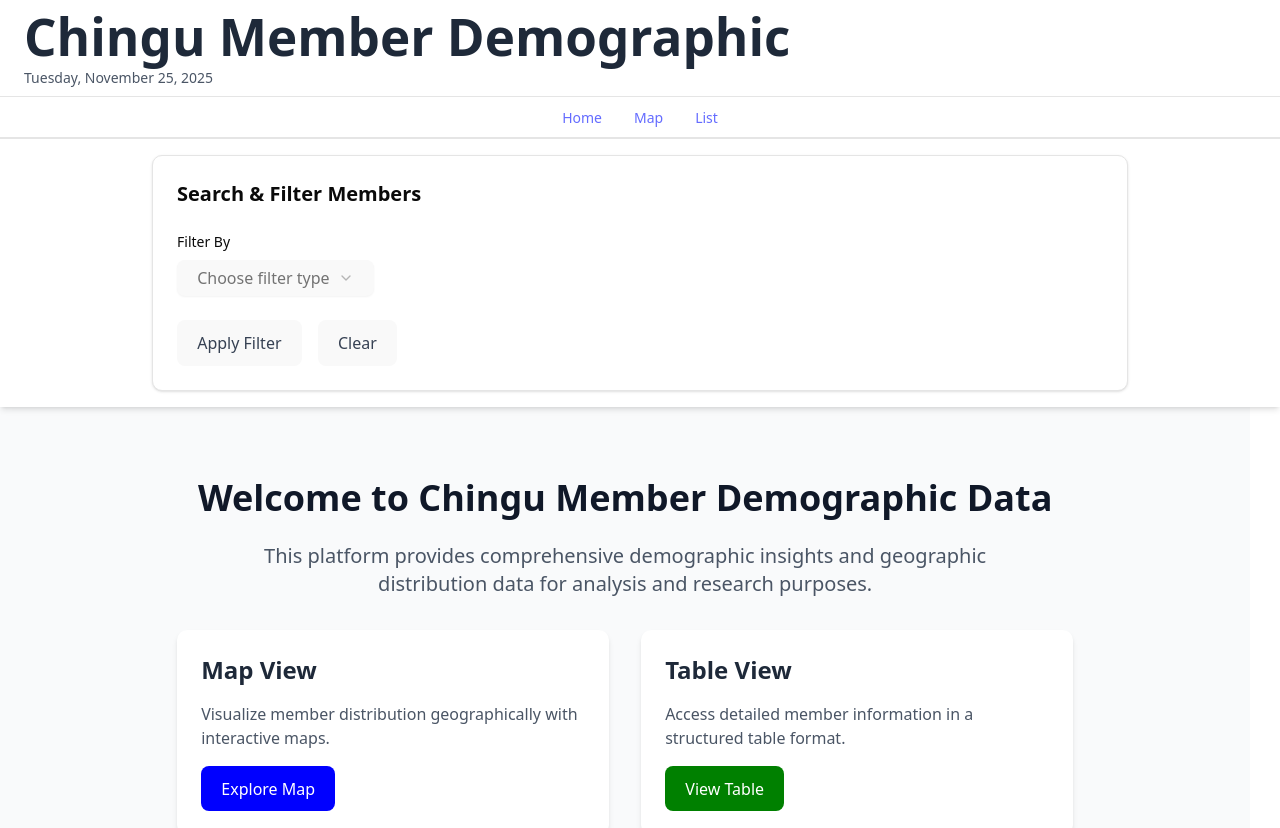
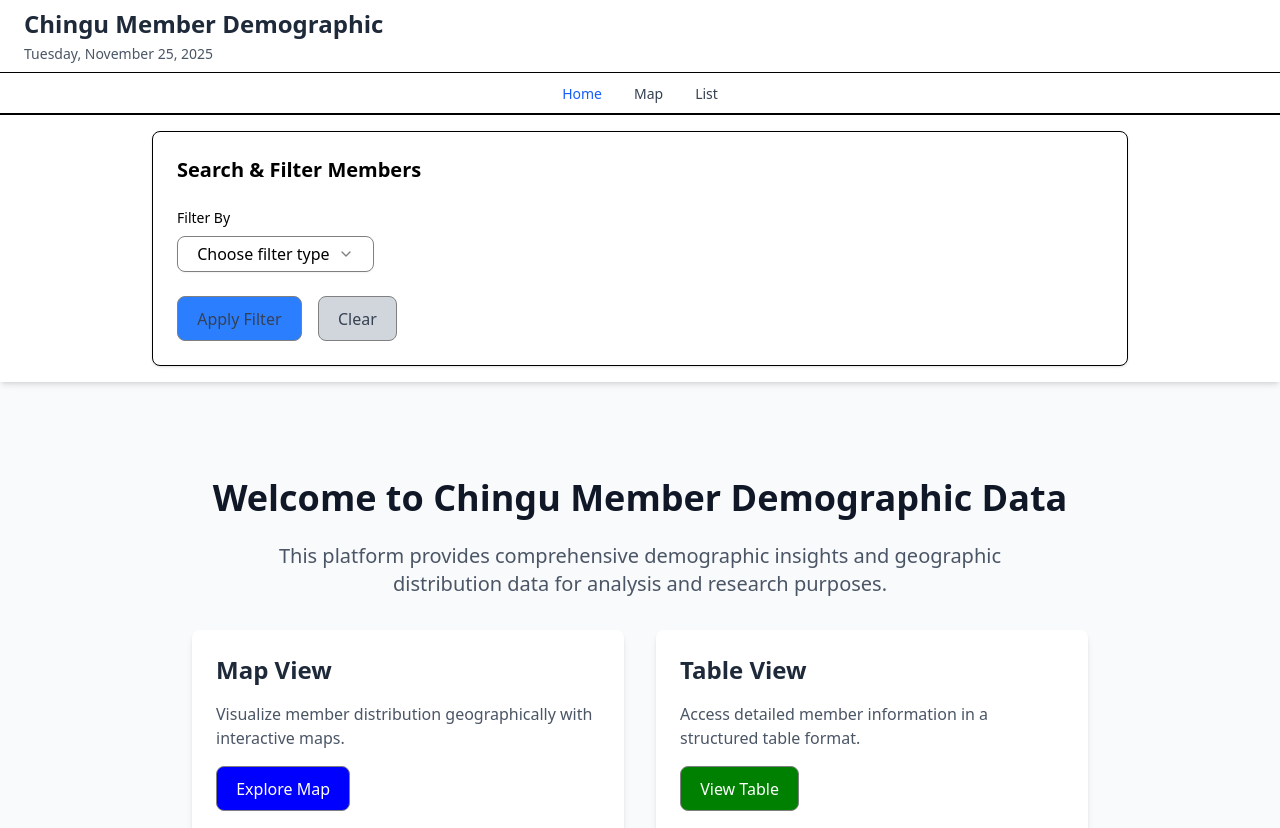
Before and after one commit to chingu-voyages/V58-tier3-team-38, a React (Vite) app in the folder vite-project/: page / in a window 1280 px wide. Shown: the top 828 px of the page. Built offline with nearby package versions, Linux system fonts and the light colour scheme.

Commit message:
change index.css

```diff
--- a/vite-project/src/index.css
+++ b/vite-project/src/index.css
@@ -2,270 +2,17 @@
 @import "tailwindcss";
 
 
-
-@custom-variant dark (&:is(.dark *));
-
-@custom-variant dark (&:is(.dark *));
-
 :root {
   font-family: system-ui, Avenir, Helvetica, Arial, sans-serif;
-  line-height: 1.5;
-  font-weight: 400;
-
-  color-scheme: light dark;
-  color: rgba(255, 255, 255, 0.87);
-  background-color: #242424;
-
-  font-synthesis: none;
-  text-rendering: optimizeLegibility;
-  -webkit-font-smoothing: antialiased;
-  -moz-osx-font-smoothing: grayscale;
-  --radius: 0.625rem;
-  --background: oklch(1 0 0);
-  --foreground: oklch(0.145 0 0);
-  --card: oklch(1 0 0);
-  --card-foreground: oklch(0.145 0 0);
-  --popover: oklch(1 0 0);
-  --popover-foreground: oklch(0.145 0 0);
-  --primary: oklch(0.205 0 0);
-  --primary-foreground: oklch(0.985 0 0);
-  --secondary: oklch(0.97 0 0);
-  --secondary-foreground: oklch(0.205 0 0);
-  --muted: oklch(0.97 0 0);
-  --muted-foreground: oklch(0.556 0 0);
-  --accent: oklch(0.97 0 0);
-  --accent-foreground: oklch(0.205 0 0);
-  --destructive: oklch(0.577 0.245 27.325);
-  --border: oklch(0.922 0 0);
-  --input: oklch(0.922 0 0);
-  --ring: oklch(0.708 0 0);
-  --chart-1: oklch(0.646 0.222 41.116);
-  --chart-2: oklch(0.6 0.118 184.704);
-  --chart-3: oklch(0.398 0.07 227.392);
-  --chart-4: oklch(0.828 0.189 84.429);
-  --chart-5: oklch(0.769 0.188 70.08);
-  --sidebar: oklch(0.985 0 0);
-  --sidebar-foreground: oklch(0.145 0 0);
-  --sidebar-primary: oklch(0.205 0 0);
-  --sidebar-primary-foreground: oklch(0.985 0 0);
-  --sidebar-accent: oklch(0.97 0 0);
-  --sidebar-accent-foreground: oklch(0.205 0 0);
-  --sidebar-border: oklch(0.922 0 0);
-  --sidebar-ring: oklch(0.708 0 0);
-}
-
-a {
-  font-weight: 500;
-  color: #646cff;
-  text-decoration: inherit;
-}
-a:hover {
-  color: #535bf2;
-}
-
-body {
-  margin: 0;
-  display: flex;
-  place-items: center;
-  min-width: 320px;
-  min-height: 100vh;
-}
-
-h1 {
-  font-size: 3.2em;
-  line-height: 1.1;
 }
 
 button {
   border-radius: 8px;
-  border: 1px solid transparent;
+  border: 1px solid gray;
   padding: 0.6em 1.2em;
   font-size: 1em;
   font-weight: 500;
   font-family: inherit;
-  background-color: #1a1a1a;
   cursor: pointer;
   transition: border-color 0.25s;
 }
-button:hover {
-  border-color: #646cff;
-}
-button:focus,
-button:focus-visible {
-  outline: 4px auto -webkit-focus-ring-color;
-}
-
-@media (prefers-color-scheme: light) {
-  :root {
-    color: #213547;
-    background-color: #ffffff;
-  }
-  a:hover {
-    color: #747bff;
-  }
-  button {
-    background-color: #f9f9f9;
-  }
-}
-
-@theme inline {
-  --radius-sm: calc(var(--radius) - 4px);
-  --radius-md: calc(var(--radius) - 2px);
-  --radius-lg: var(--radius);
-  --radius-xl: calc(var(--radius) + 4px);
-  --color-background: var(--background);
-  --color-foreground: var(--foreground);
-  --color-card: var(--card);
-  --color-card-foreground: var(--card-foreground);
-  --color-popover: var(--popover);
-  --color-popover-foreground: var(--popover-foreground);
-  --color-primary: var(--primary);
-  --color-primary-foreground: var(--primary-foreground);
-  --color-secondary: var(--secondary);
-  --color-secondary-foreground: var(--secondary-foreground);
-  --color-muted: var(--muted);
-  --color-muted-foreground: var(--muted-foreground);
-  --color-accent: var(--accent);
-  --color-accent-foreground: var(--accent-foreground);
-  --color-destructive: var(--destructive);
-  --color-border: var(--border);
-  --color-input: var(--input);
-  --color-ring: var(--ring);
-  --color-chart-1: var(--chart-1);
-  --color-chart-2: var(--chart-2);
-  --color-chart-3: var(--chart-3);
-  --color-chart-4: var(--chart-4);
-  --color-chart-5: var(--chart-5);
-  --color-sidebar: var(--sidebar);
-  --color-sidebar-foreground: var(--sidebar-foreground);
-  --color-sidebar-primary: var(--sidebar-primary);
-  --color-sidebar-primary-foreground: var(--sidebar-primary-foreground);
-  --color-sidebar-accent: var(--sidebar-accent);
-  --color-sidebar-accent-foreground: var(--sidebar-accent-foreground);
-  --color-sidebar-border: var(--sidebar-border);
-  --color-sidebar-ring: var(--sidebar-ring);
-}
-
-.dark {
-  --background: oklch(0.145 0 0);
-  --foreground: oklch(0.985 0 0);
-  --card: oklch(0.205 0 0);
-  --card-foreground: oklch(0.985 0 0);
-  --popover: oklch(0.205 0 0);
-  --popover-foreground: oklch(0.985 0 0);
-  --primary: oklch(0.922 0 0);
-  --primary-foreground: oklch(0.205 0 0);
-  --secondary: oklch(0.269 0 0);
-  --secondary-foreground: oklch(0.985 0 0);
-  --muted: oklch(0.269 0 0);
-  --muted-foreground: oklch(0.708 0 0);
-  --accent: oklch(0.269 0 0);
-  --accent-foreground: oklch(0.985 0 0);
-  --destructive: oklch(0.704 0.191 22.216);
-  --border: oklch(1 0 0 / 10%);
-  --input: oklch(1 0 0 / 15%);
-  --ring: oklch(0.556 0 0);
-  --chart-1: oklch(0.488 0.243 264.376);
-  --chart-2: oklch(0.696 0.17 162.48);
-  --chart-3: oklch(0.769 0.188 70.08);
-  --chart-4: oklch(0.627 0.265 303.9);
-  --chart-5: oklch(0.645 0.246 16.439);
-  --sidebar: oklch(0.205 0 0);
-  --sidebar-foreground: oklch(0.985 0 0);
-  --sidebar-primary: oklch(0.488 0.243 264.376);
-  --sidebar-primary-foreground: oklch(0.985 0 0);
-  --sidebar-accent: oklch(0.269 0 0);
-  --sidebar-accent-foreground: oklch(0.985 0 0);
-  --sidebar-border: oklch(1 0 0 / 10%);
-  --sidebar-ring: oklch(0.556 0 0);
-}
-
-@layer base {
-  * {
-    @apply border-border outline-ring/50;
-  }
-  body {
-    @apply bg-background text-foreground;
-  }
-}
-
-@theme inline {
-  --radius-sm: calc(var(--radius) - 4px);
-  --radius-md: calc(var(--radius) - 2px);
-  --radius-lg: var(--radius);
-  --radius-xl: calc(var(--radius) + 4px);
-  --color-background: var(--background);
-  --color-foreground: var(--foreground);
-  --color-card: var(--card);
-  --color-card-foreground: var(--card-foreground);
-  --color-popover: var(--popover);
-  --color-popover-foreground: var(--popover-foreground);
-  --color-primary: var(--primary);
-  --color-primary-foreground: var(--primary-foreground);
-  --color-secondary: var(--secondary);
-  --color-secondary-foreground: var(--secondary-foreground);
-  --color-muted: var(--muted);
-  --color-muted-foreground: var(--muted-foreground);
-  --color-accent: var(--accent);
-  --color-accent-foreground: var(--accent-foreground);
-  --color-destructive: var(--destructive);
-  --color-border: var(--border);
-  --color-input: var(--input);
-  --color-ring: var(--ring);
-  --color-chart-1: var(--chart-1);
-  --color-chart-2: var(--chart-2);
-  --color-chart-3: var(--chart-3);
-  --color-chart-4: var(--chart-4);
-  --color-chart-5: var(--chart-5);
-  --color-sidebar: var(--sidebar);
-  --color-sidebar-foreground: var(--sidebar-foreground);
-  --color-sidebar-primary: var(--sidebar-primary);
-  --color-sidebar-primary-foreground: var(--sidebar-primary-foreground);
-  --color-sidebar-accent: var(--sidebar-accent);
-  --color-sidebar-accent-foreground: var(--sidebar-accent-foreground);
-  --color-sidebar-border: var(--sidebar-border);
-  --color-sidebar-ring: var(--sidebar-ring);
-}
-
-.dark {
-  --background: oklch(0.145 0 0);
-  --foreground: oklch(0.985 0 0);
-  --card: oklch(0.205 0 0);
-  --card-foreground: oklch(0.985 0 0);
-  --popover: oklch(0.205 0 0);
-  --popover-foreground: oklch(0.985 0 0);
-  --primary: oklch(0.922 0 0);
-  --primary-foreground: oklch(0.205 0 0);
-  --secondary: oklch(0.269 0 0);
-  --secondary-foreground: oklch(0.985 0 0);
-  --muted: oklch(0.269 0 0);
-  --muted-foreground: oklch(0.708 0 0);
-  --accent: oklch(0.269 0 0);
-  --accent-foreground: oklch(0.985 0 0);
-  --destructive: oklch(0.704 0.191 22.216);
-  --border: oklch(1 0 0 / 10%);
-  --input: oklch(1 0 0 / 15%);
-  --ring: oklch(0.556 0 0);
-  --chart-1: oklch(0.488 0.243 264.376);
-  --chart-2: oklch(0.696 0.17 162.48);
-  --chart-3: oklch(0.769 0.188 70.08);
-  --chart-4: oklch(0.627 0.265 303.9);
-  --chart-5: oklch(0.645 0.246 16.439);
-  --sidebar: oklch(0.205 0 0);
-  --sidebar-foreground: oklch(0.985 0 0);
-  --sidebar-primary: oklch(0.488 0.243 264.376);
-  --sidebar-primary-foreground: oklch(0.985 0 0);
-  --sidebar-accent: oklch(0.269 0 0);
-  --sidebar-accent-foreground: oklch(0.985 0 0);
-  --sidebar-border: oklch(1 0 0 / 10%);
-  --sidebar-ring: oklch(0.556 0 0);
-}
-
-@layer base {
-  * {
-    @apply border-border outline-ring/50;
-  }
-  body {
-    @apply bg-background text-foreground;
-  }
-}
```
